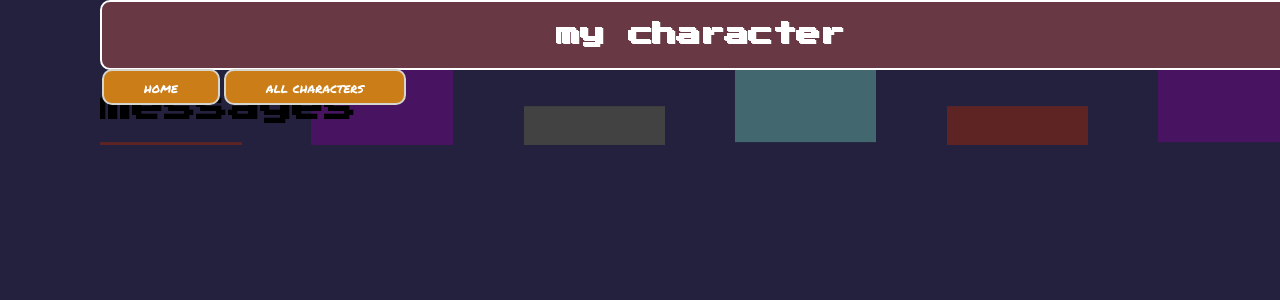
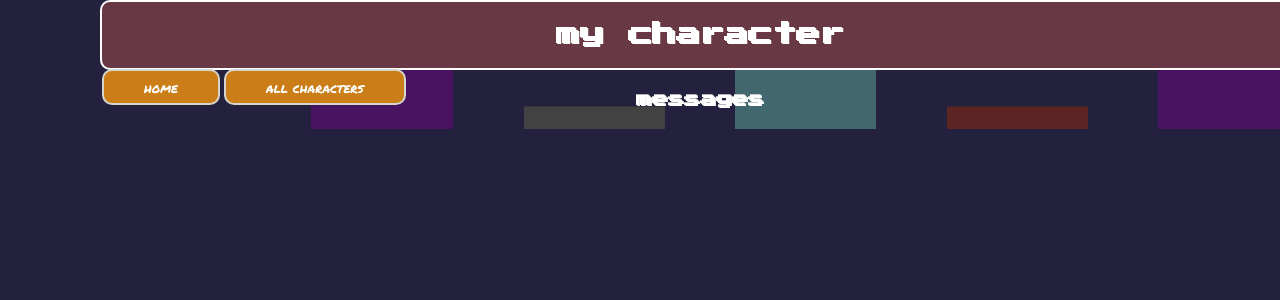
Before and after one commit to Kealoha1988/my-character, a React (Create React App) app: page /messages in a window 1280 px wide. Shown: the top 300 px of the page. Built offline with nearby package versions, Linux system fonts and the light colour scheme; a web font is replaced by a local one.

Commit message:
get likes

```diff
--- a/src/components/SingleCharacter.js
+++ b/src/components/SingleCharacter.js
@@ -6,7 +6,7 @@
  export default function SingleCharacter(props) {
 
   const [redirect, makeRedirect] = useState(false)
-  const [number, setNumber] = useState(0)
+  const [number, setNumber] = useState(props.likes)
 
 
   const   attributes = {
--- a/src/components/user/Messages.js
+++ b/src/components/user/Messages.js
@@ -3,7 +3,9 @@ import React from 'react'
 export default function Messages() {
   return (
     <div>
-      <h1>messages</h1>
+      <center>
+      <h4 className="selectorText" id="h4">messages</h4>
+      </center>
     </div>
   )
 }
--- a/src/components/user/SingleUser.js
+++ b/src/components/user/SingleUser.js
@@ -20,7 +20,7 @@ export default function SingleUser(props) {
 
 
 
-  const characters = () => props.characters.map( char => <SingleCharacter key={char.id} id={char.id} name={char.name } userId={props.userId} hairIndex={char.hairIndex} eyesIndex={char.eyesIndex} mouthIndex={char.mouthIndex} shirtIndex={char.shirtIndex} pantsIndex={char.pantsIndex} shoesIndex={char.shoesIndex} skinTone={char.skinTone} /> )
+  const characters = () => props.characters.map( char => <SingleCharacter key={char.id} id={char.id} name={char.name } userId={props.userId} hairIndex={char.hairIndex} eyesIndex={char.eyesIndex} mouthIndex={char.mouthIndex} shirtIndex={char.shirtIndex} pantsIndex={char.pantsIndex} shoesIndex={char.shoesIndex} skinTone={char.skinTone} likes={char.likes}/> )
 
 
 
```
